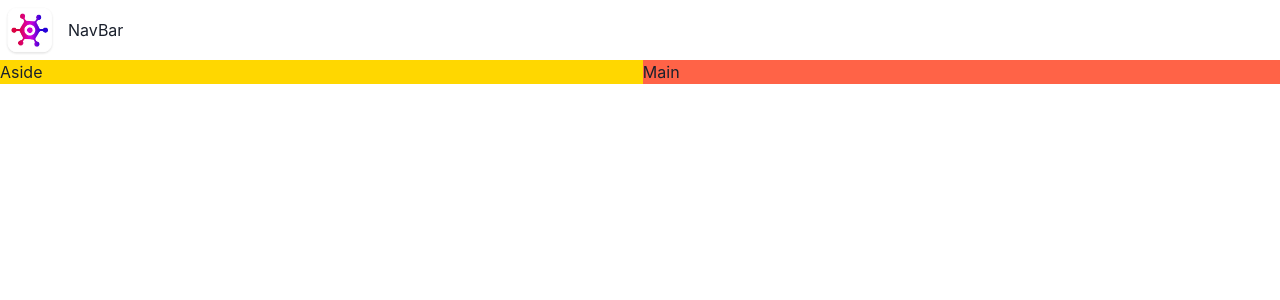
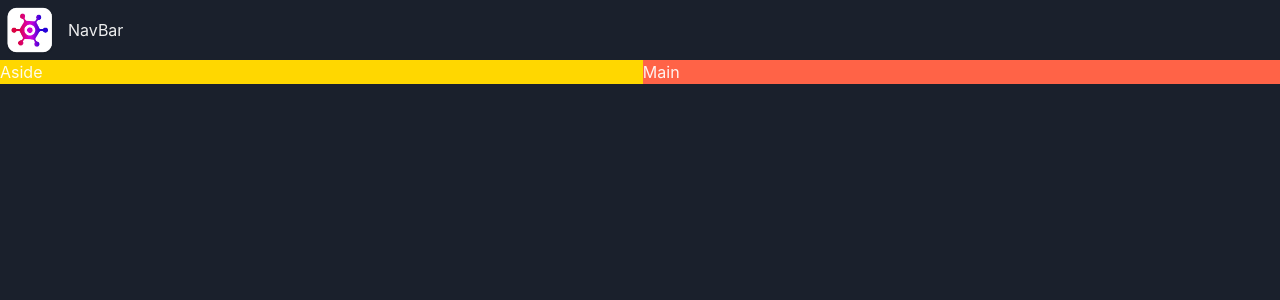
Before and after one commit to sudharsan026/react-mosh, a React (Vite) app in the folder game-hub/: page / in a window 1280 px wide. Shown: the top 300 px of the page. Built offline with nearby package versions, Linux system fonts and the light colour scheme.

Commit message:
Implement dark mode

```diff
--- a/game-hub/src/main.tsx
+++ b/game-hub/src/main.tsx
@@ -1,11 +1,13 @@
 import React from "react";
 import ReactDOM from "react-dom/client";
-import { ChakraProvider } from "@chakra-ui/react";
+import { ChakraProvider, ColorModeScript } from "@chakra-ui/react";
 import App from "./App";
+import theme from "./theme";
 
 ReactDOM.createRoot(document.getElementById("root") as HTMLElement).render(
   <React.StrictMode>
-    <ChakraProvider>
+    <ChakraProvider theme={theme}>
+      <ColorModeScript initialColorMode={theme.config.initialColorMode} />
       <App />
     </ChakraProvider>
   </React.StrictMode>
--- /dev/null
+++ b/game-hub/src/theme.ts
@@ -0,0 +1,14 @@
+// theme.js
+
+// 1. import `extendTheme` function
+import { ThemeConfig, extendTheme } from "@chakra-ui/react";
+
+// 2. Add your color mode config
+const config: ThemeConfig = {
+  initialColorMode: "dark",
+};
+
+// 3. extend the theme
+const theme = extendTheme({ config });
+
+export default theme;
```
